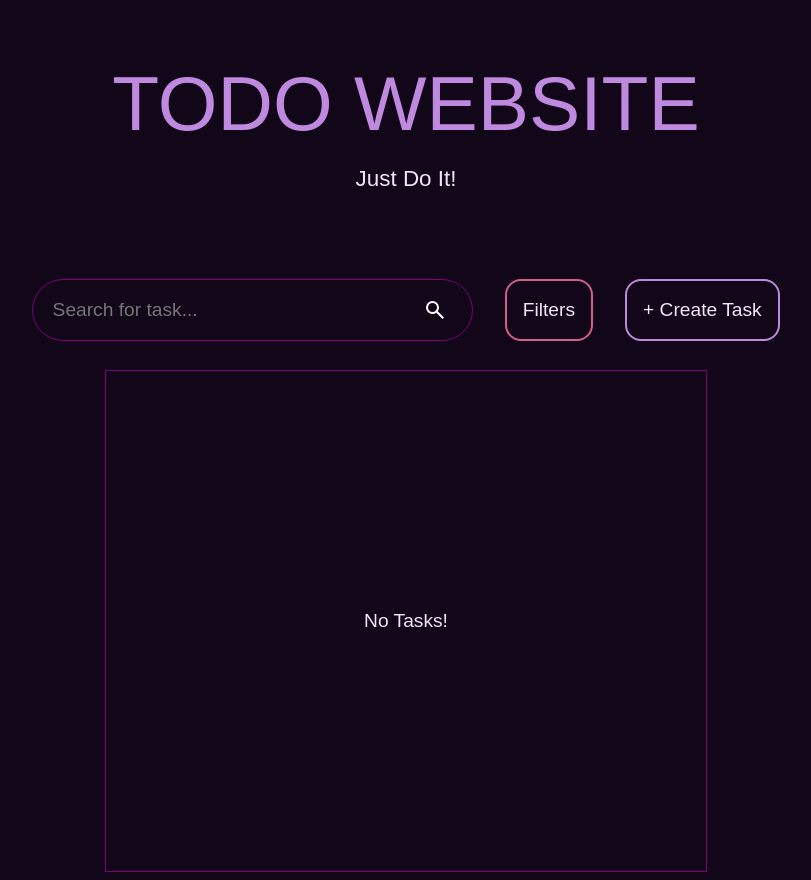
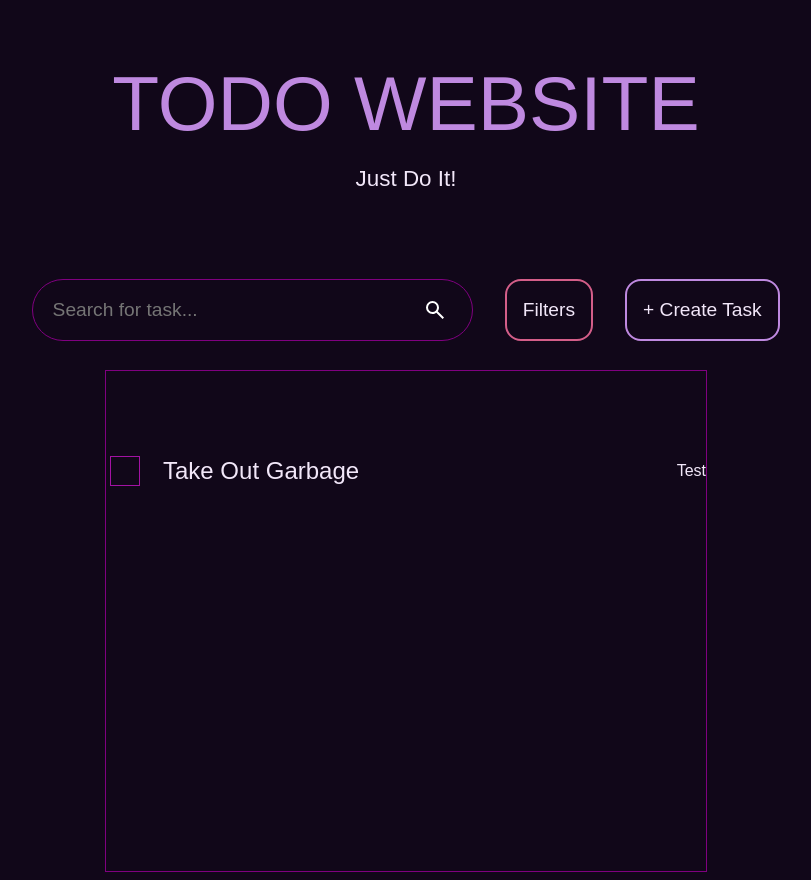
Before and after one commit to Ali200674/Todo-Website, a React (Vite) app in the folder todo-website/: page / in a window 1280 px wide. Shown: the whole page, without its empty margins (234-1045 px from the left). Built offline with nearby package versions, Linux system fonts and the light colour scheme; a web font is replaced by a local one.

Commit message:
Commented out the empty message. Fixed a bug where clicking on the check box on the task made it move down a little bit. Also replaced the checkmark with a html one.

```diff
--- /dev/null
+++ b/todo-website/src/components/TaskItem.jsx
@@ -0,0 +1,21 @@
+import "../styles/TaskItem.css";
+
+function TaskItem() {
+  return (
+    <div className="task-item-div">
+      <div className="left-side-task">
+        <div className="task-item-heading">
+          <h2>Take Out Garbage</h2>
+        </div>
+        <div className="task-check-off">
+          <input type="checkbox" />
+        </div>
+      </div>
+      <div className="right-side">
+        <p>Test</p>
+      </div>
+    </div>
+  );
+}
+
+export default TaskItem;
--- a/todo-website/src/components/TaskList.jsx
+++ b/todo-website/src/components/TaskList.jsx
@@ -1,11 +1,14 @@
 import "../styles/TaskList.css";
+import TaskItem from "./TaskItem";
 
 function TaskList() {
   return (
     <div className="task-list-container">
-      <div className="empty-container">
+      {/* <div className="empty-container">
         <p>No Tasks!</p>
-      </div>
+      </div> */}
+
+      <TaskItem />
     </div>
   );
 }
--- /dev/null
+++ b/todo-website/src/styles/TaskItem.css
@@ -0,0 +1,22 @@
+.task-item-div {
+  display: flex;
+
+  align-items: center;
+  justify-content: space-between;
+
+  min-height: 200px;
+  height: 100px;
+
+  width: 100%;
+}
+
+.left-side-task {
+  display: flex;
+  flex-direction: row-reverse;
+
+  gap: 20px;
+
+  justify-content: center;
+
+  align-items: center;
+}
--- a/todo-website/src/styles/TaskList.css
+++ b/todo-website/src/styles/TaskList.css
@@ -2,7 +2,6 @@
   display: flex;
 
   justify-content: center;
-  align-items: center;
 
   color: var(--text-color);
 
--- a/todo-website/src/styles/filters.css
+++ b/todo-website/src/styles/filters.css
@@ -80,13 +80,11 @@ h3 {
 
 /* FilterModal.jsx */
 input[type="checkbox"]:checked::before {
-  content: "check";
+  font-size: 1.5rem;
 
-  font-family: "Material Symbols Outlined";
+  content: "\2713";
 
   color: white;
-
-  font-size: 1.5rem;
 }
 
 input[type="checkbox"] {
@@ -98,7 +96,7 @@ input[type="checkbox"] {
 
   border: 1px solid rgb(163, 18, 163);
 
-  display: inline-flex;
+  display: flex;
   align-items: center;
   justify-content: center;
 }
```
